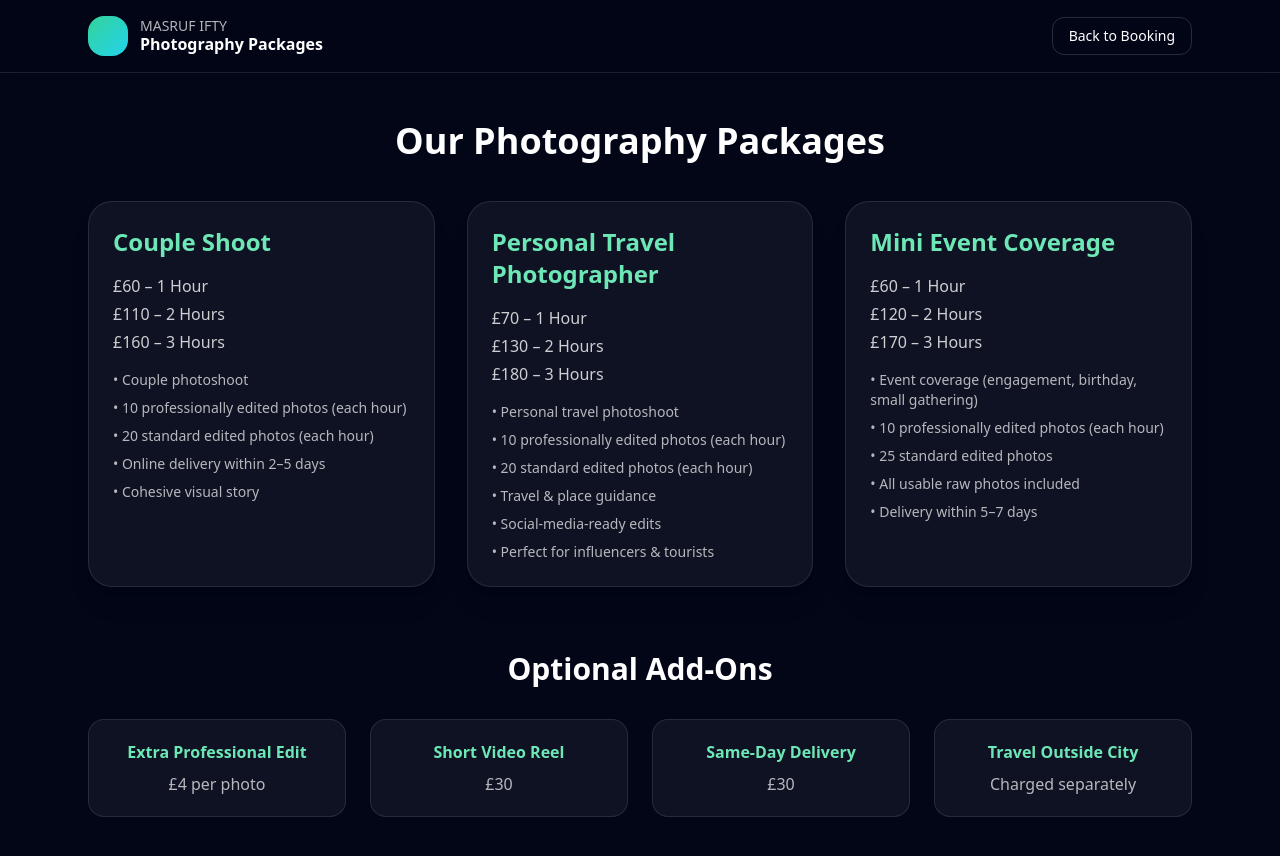
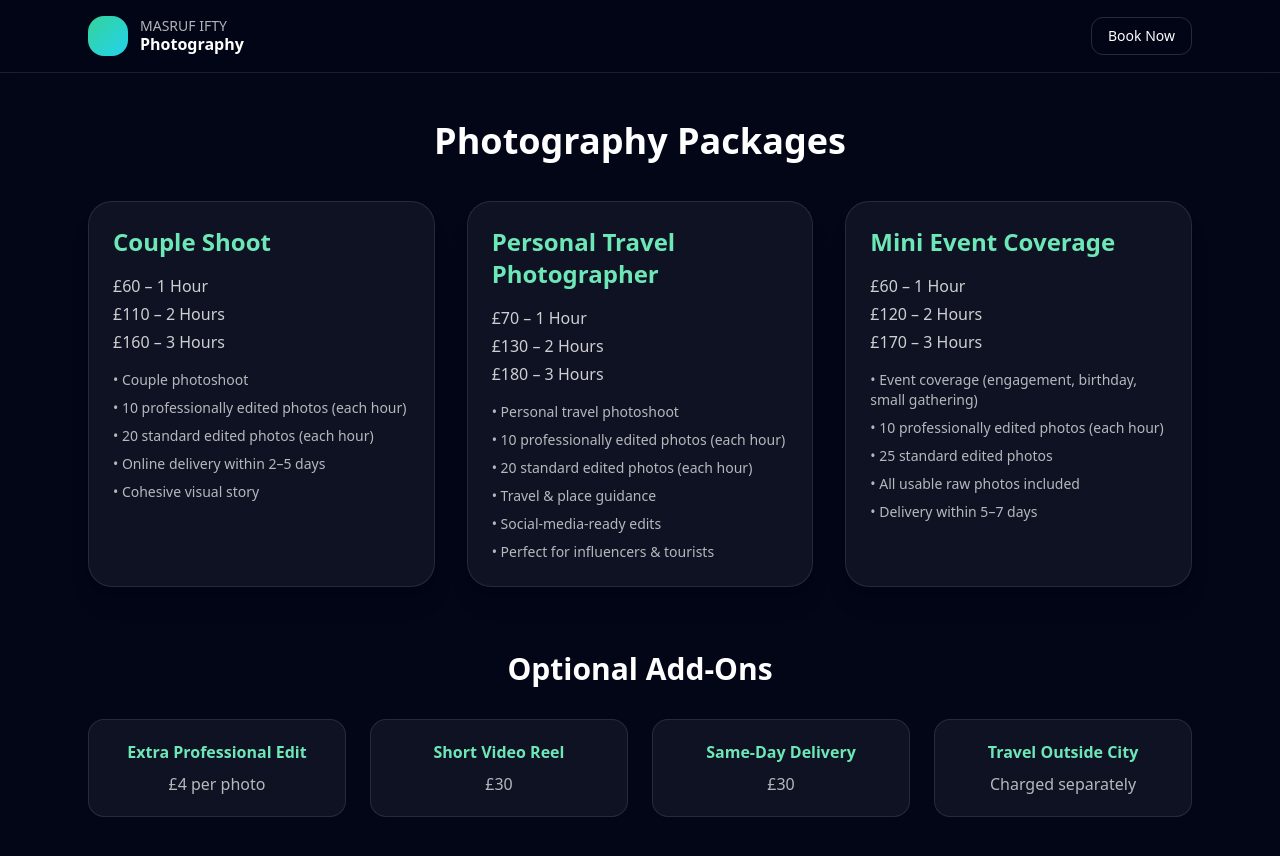
Before and after one commit to arman-sulaiman/photography-booking, a website: page package.html in a window 1280 px wide. Drawn offline with nearby package versions, Linux system fonts and the light colour scheme.

Commit message:
Update package.html

```diff
--- a/package.html
+++ b/package.html
@@ -15,18 +15,18 @@
         <div class="h-10 w-10 rounded-2xl bg-gradient-to-br from-emerald-400 to-cyan-400"></div>
         <div>
           <p class="text-sm text-white/70 leading-4">MASRUF IFTY</p>
-          <p class="font-semibold leading-5">Photography Packages</p>
+          <p class="font-semibold leading-5">Photography</p>
         </div>
       </div>
       <a href="index.html" class="text-sm px-4 py-2 rounded-xl border border-white/15 hover:border-white/30 hover:bg-white/5 transition">
-        Back to Booking
+        Book Now
       </a>
     </div>
   </header>
 
   <main class="max-w-6xl mx-auto px-6 py-12">
 
-    <h1 class="text-4xl font-bold mb-10 text-center">Our Photography Packages</h1>
+    <h1 class="text-4xl font-bold mb-10 text-center">Photography Packages</h1>
 
     <!-- Package Grid -->
     <div class="grid md:grid-cols-2 lg:grid-cols-3 gap-8">
```
